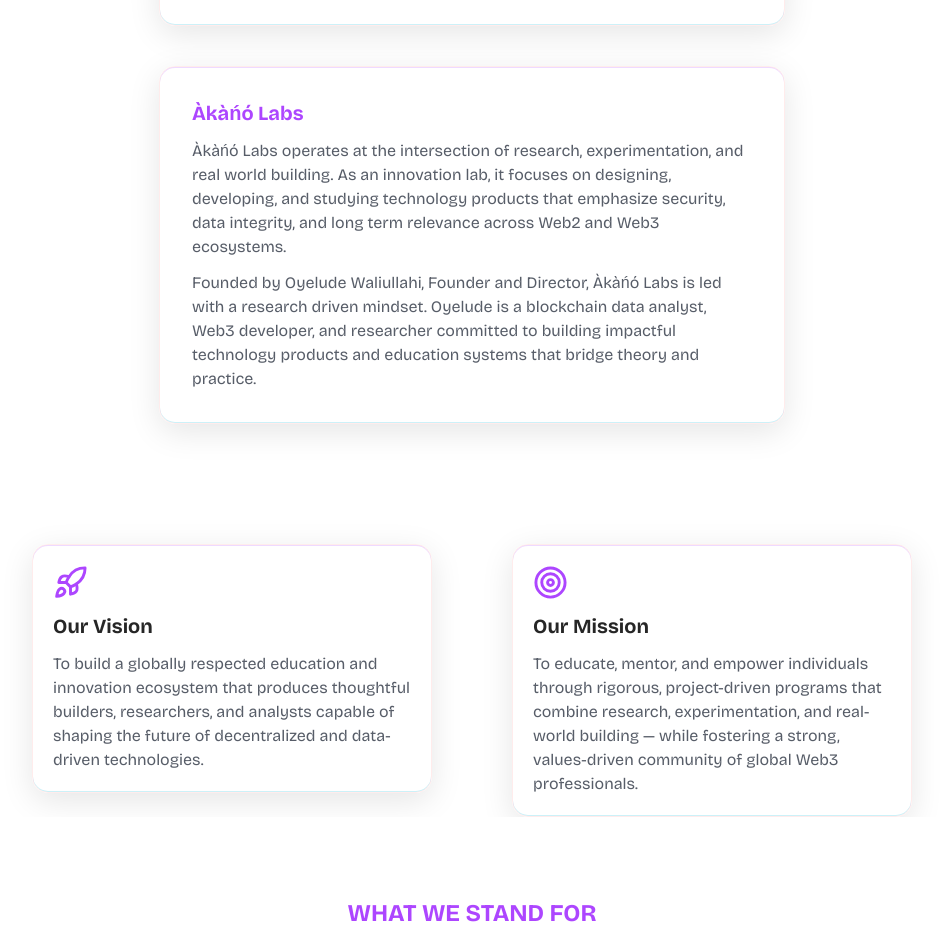
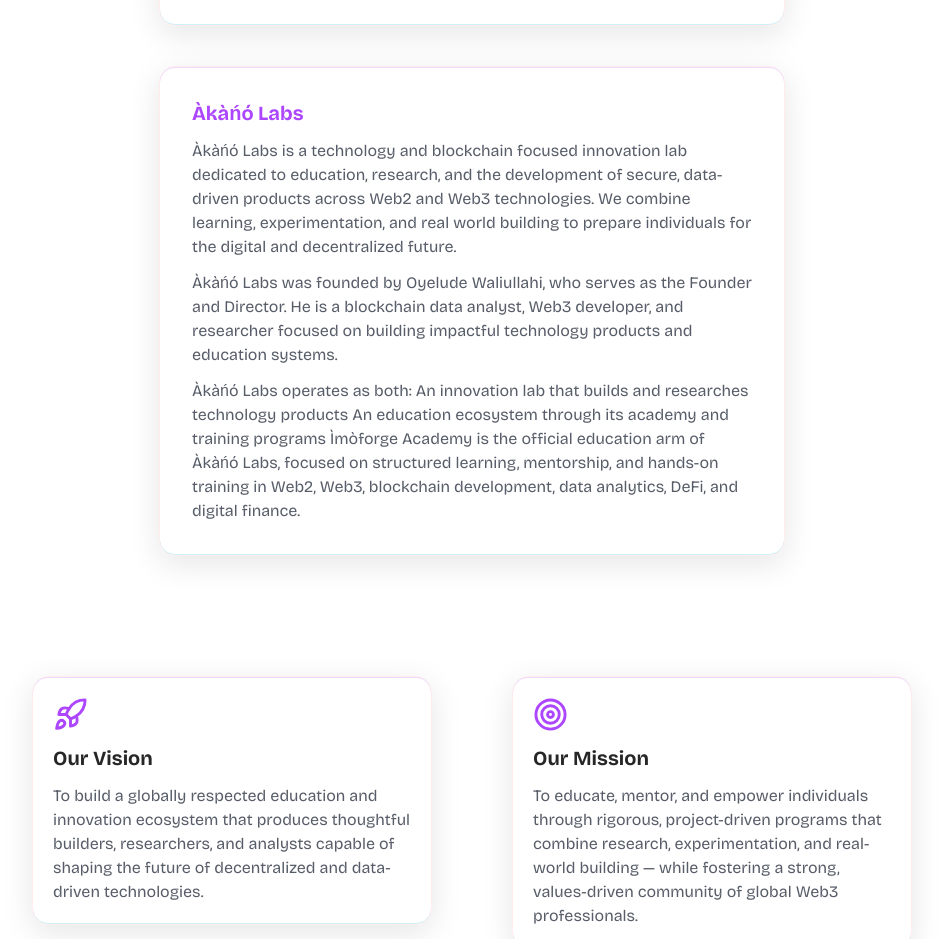
Before and after one commit to azzzops/-m-forge-Academy, a React (Vite) app: page / in a window 1280 px wide. Shown: the part 1220-2159 px from the top of the page, without its empty margins (168-1111 px from the left). Built offline with nearby package versions, Linux system fonts and the light colour scheme.

Commit message:
founded by wali correction

```diff
--- a/src/components/about.jsx
+++ b/src/components/about.jsx
@@ -16,7 +16,7 @@ export default function About() {
         {/* Who We Are */}
         <div className="flex flex-col gap-3 glass-card md:p-8 p-3 rounded-2xl">
           <h1 className="text-chart-2 text-xl font-bold">Who We Are</h1>
-            <p className="max-w-140 text-[16px] text-muted-foreground">
+          <p className="max-w-140 text-[16px] text-muted-foreground">
             Ìmòforge Academy is a global Web3 and DeFi deep tech education hub
             focused on blockchain engineering, DeFi tool and infrastructure
             development, Web3 security, and on chain trading & market analytics.
@@ -32,18 +32,25 @@ export default function About() {
         <div className="flex flex-col gap-3 glass-card md:p-8 p-3 rounded-2xl">
           <h1 className="text-chart-2 text-xl font-bold">Àkàńó Labs</h1>
           <p className="max-w-140 text-[16px] text-muted-foreground">
-            Àkàńó Labs operates at the intersection of research, experimentation,
-            and real world building. As an innovation lab, it focuses on
-            designing, developing, and studying technology products that
-            emphasize security, data integrity, and long term relevance across
-            Web2 and Web3 ecosystems.
+            Àkàńó Labs is a technology and blockchain focused innovation lab
+            dedicated to education, research, and the development of secure,
+            data-driven products across Web2 and Web3 technologies. We combine
+            learning, experimentation, and real world building to prepare
+            individuals for the digital and decentralized future.
           </p>
           <p className="max-w-140 text-[16px] text-muted-foreground">
-            Founded by Oyelude Waliullahi, Founder and Director, Àkàńó Labs is led
-            with a research driven mindset. Oyelude is a blockchain data analyst,
-            Web3 developer, and researcher committed to building impactful
-            technology products and education systems that bridge theory and
-            practice.
+            Àkàńó Labs was founded by Oyelude Waliullahi, who serves as the
+            Founder and Director. He is a blockchain data analyst, Web3
+            developer, and researcher focused on building impactful technology
+            products and education systems.
+          </p>
+          <p className="max-w-140 text-[16px] text-muted-foreground">
+            Àkàńó Labs operates as both: An innovation lab that builds and
+            researches technology products An education ecosystem through its
+            academy and training programs Ìmòforge Academy is the official
+            education arm of Àkàńó Labs, focused on structured learning,
+            mentorship, and hands-on training in Web2, Web3, blockchain
+            development, data analytics, DeFi, and digital finance.
           </p>
         </div>
 
```
